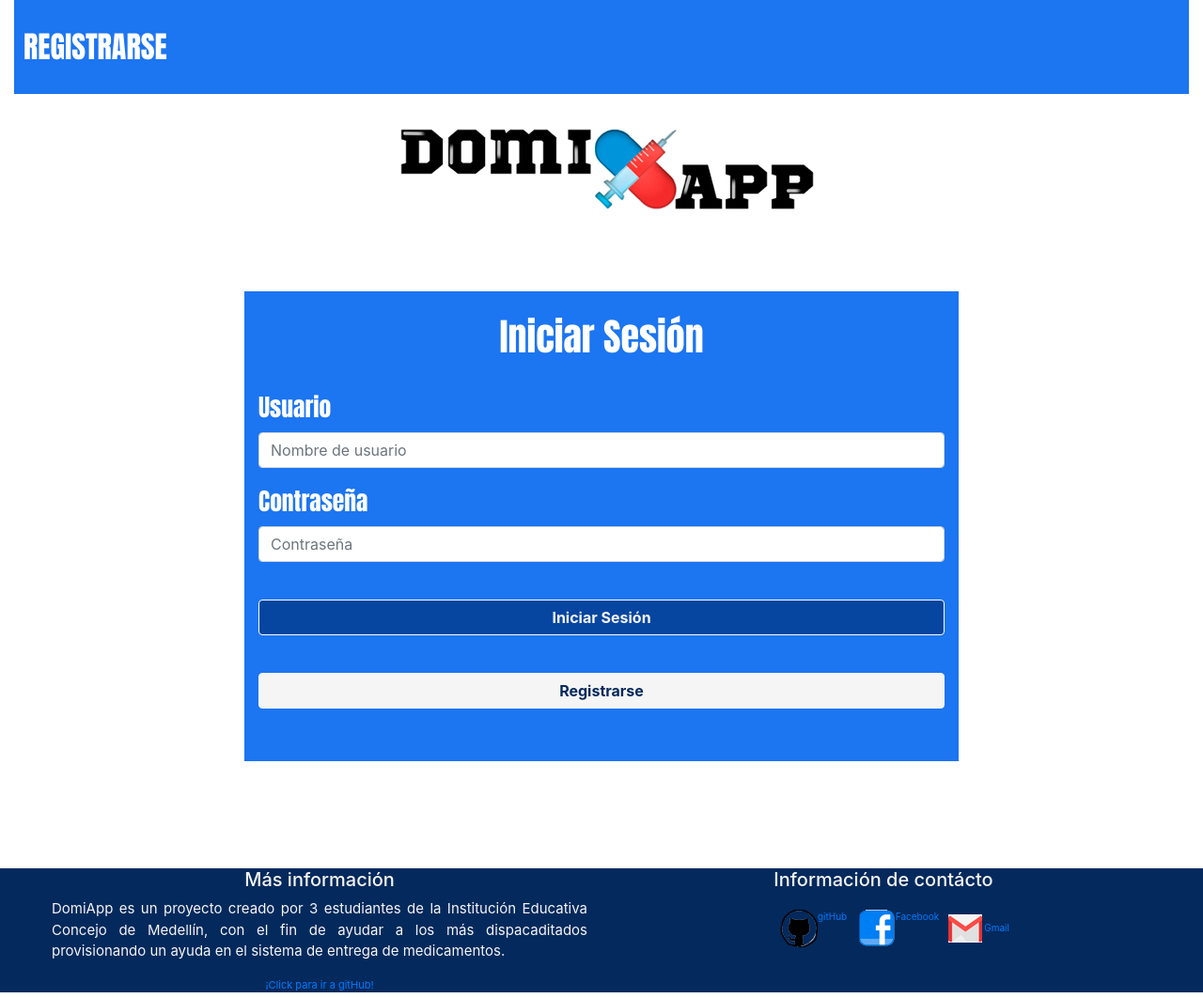
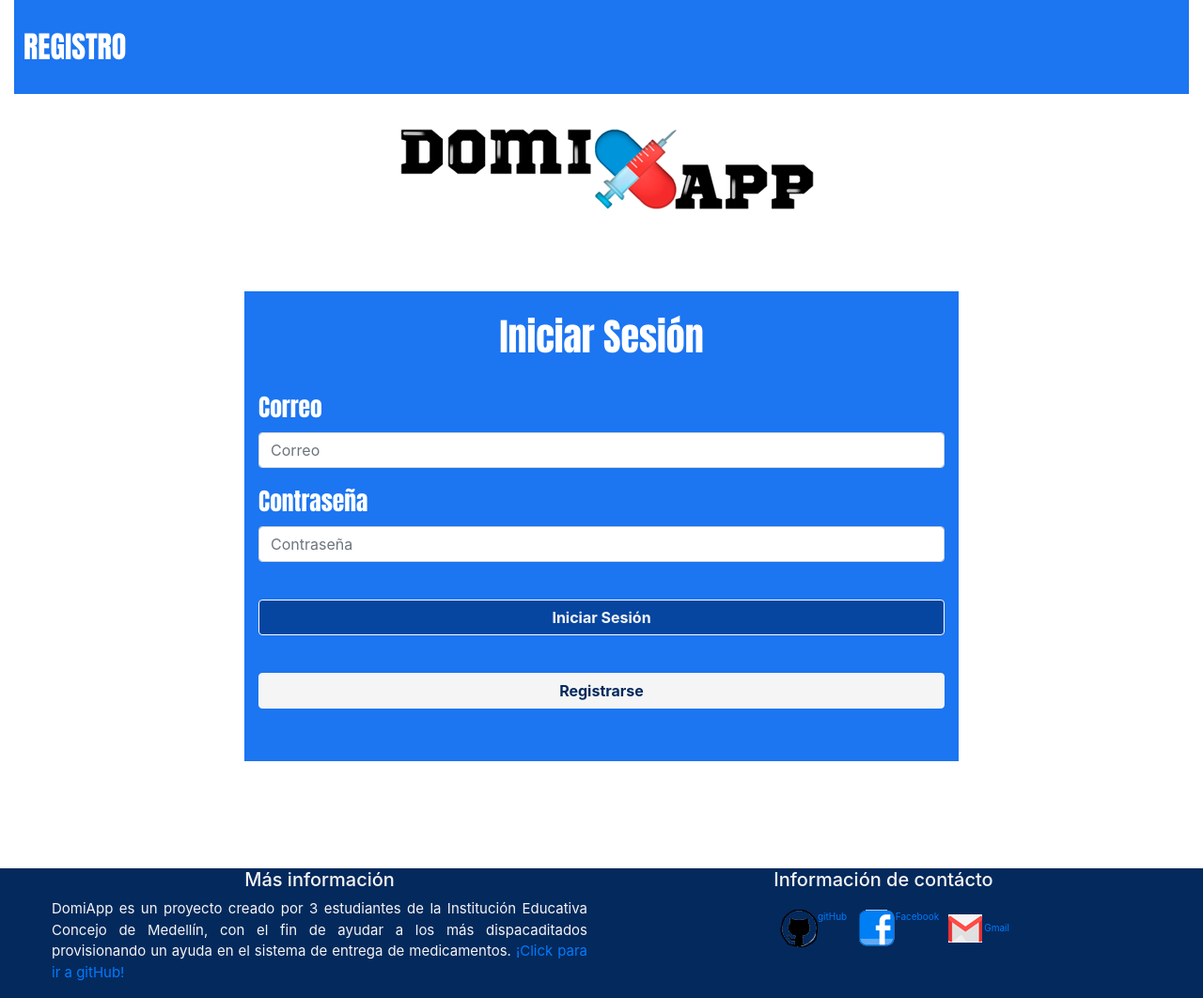
Before and after one commit to Pipealvz/equipo2_cm_ppi2020, a React (Create React App) app in the folder my-app/: page / in a window 1280 px wide. Shown: the whole page at 94% size. Built offline with nearby package versions, Linux system fonts and the light colour scheme.

Commit message:
Finalización de la pantalla registro

```diff
--- a/my-app/src/Componentes/Footer.jsx
+++ b/my-app/src/Componentes/Footer.jsx
@@ -17,7 +17,7 @@ class Footer extends React.Component {
                                     <h1>Más información</h1>
                                     <p className="Text_info">DomiApp es un proyecto creado por 3 estudiantes
                                     de la Institución Educativa Concejo de Medellín, con el fin de ayudar a los más dispacaditados
-                                                provisionando un ayuda en el sistema de entrega de medicamentos.</p><a href="https://github.com/Felipe-Alvarez/equipo2_cm_ppi2020">¡Click para ir a gitHub!</a>
+                                                provisionando un ayuda en el sistema de entrega de medicamentos. <a href="https://github.com/Felipe-Alvarez/equipo2_cm_ppi2020">¡Click para ir a gitHub!</a> </p>
                                 </div>
                             </div>
                             <div className="col2">
--- a/my-app/src/Componentes/Navbar.jsx
+++ b/my-app/src/Componentes/Navbar.jsx
@@ -8,7 +8,7 @@ class Navbar extends React.Component {
                 <div className='container-fluid'>
                     <header className="App-header">
                                         <a className="header_registro" href="/">
-                                                Registrarse
+                                                Registro
                                         </a>    {this.props.nabvar}
                     </header>
                     <a className='Navbar_brand' href='/'>
--- a/my-app/src/Componentes/Registro.jsx
+++ b/my-app/src/Componentes/Registro.jsx
@@ -9,7 +9,7 @@ class Registro extends React.Component {
         render() {
                 return (
                         <div className="App">
-                                <Navbar/>
+                                <Navbar />
                                 <div className="container vh-100 mt-4">
                                         <div className="logo_domiapp">
                                                 <img src={Logo_domiapp} alt="" className="img-fluid" />
@@ -21,14 +21,14 @@ class Registro extends React.Component {
                                                         <br />
                                                         <form >
                                                                 <div className="form-group">
-                                                                        <label className="inputEmail">Usuario</label>
+                                                                        <label className="inputEmail">Correo</label>
                                                                         <input
                                                                                 type="email"
                                                                                 name="email"
                                                                                 id="inputEmail"
                                                                                 className="form-control"
                                                                                 required
-                                                                                placeholder="Nombre de usuario"
+                                                                                placeholder="Correo"
                                                                         />
                                                                 </div>
                                                                 <div className="form-group ">
@@ -56,10 +56,9 @@ class Registro extends React.Component {
                                                 <div className="col"></div>
                                         </div>
                                 </div>
-                                <Footer/>
+                                <Footer />
                         </div>
                 );
         }
 }
-
 export default Registro;
--- a/my-app/src/index.js
+++ b/my-app/src/index.js
@@ -1,6 +1,6 @@
 import React from 'react';
 import ReactDOM from 'react-dom';
-import Registro from './Componentes/Registro';
+import Registro from './Componentes/Registro.jsx';
 
 ReactDOM.render(
   <React.StrictMode>
```
